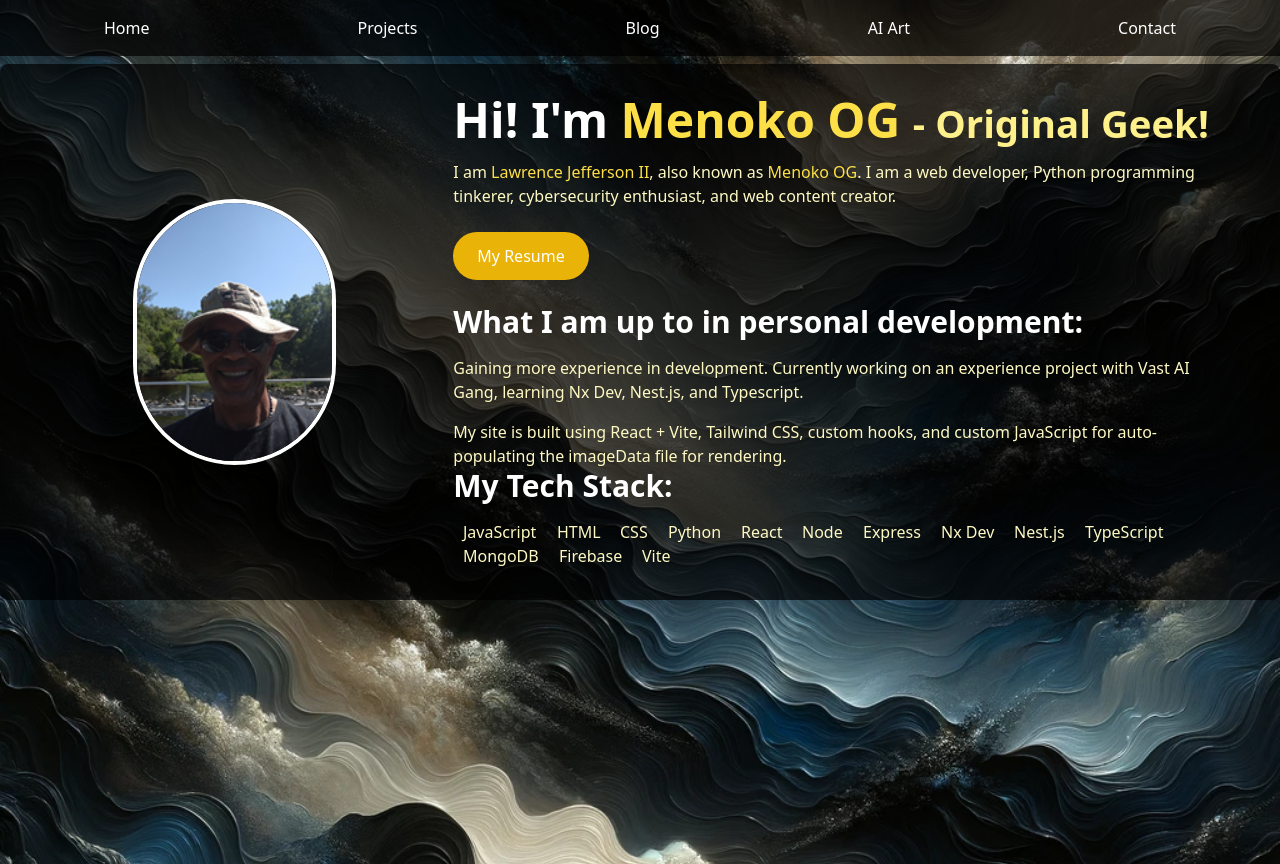
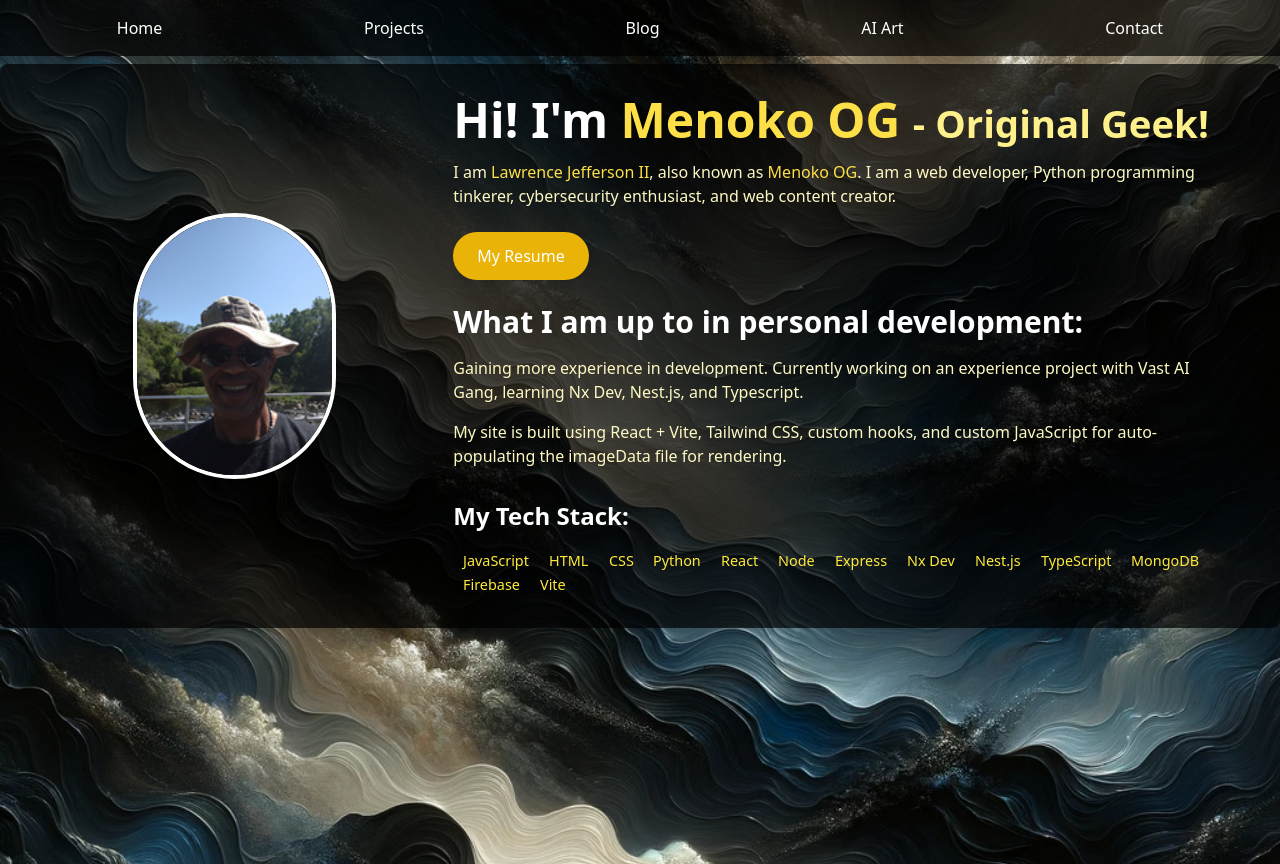
Before and after one commit to MenokoOG/ljmog-portfolio, a React (Vite) app: page / in a window 1280 px wide. Built offline with nearby package versions, Linux system fonts and the light colour scheme.

Commit message:
updates: 6-5-24

```diff
--- a/src/components/Home.css
+++ b/src/components/Home.css
@@ -1,3 +1,41 @@
+/* Home.css */
+
+.container {
+  max-width: 1200px;
+  margin: auto;
+  padding: 1rem;
+}
+
+img {
+  max-width: 150px;
+}
+
+.tech-stack {
+  margin-top: 2rem;
+}
+
+.tech-item {
+  display: inline-block;
+  margin: 0 10px;
+  font-size: 0.9rem;
+  transition: transform 0.3s ease, color 0.3s ease;
+}
+
+.tech-item a {
+  color: #FFEB3B;
+  text-decoration: none;
+}
+
+.tech-item:hover {
+  animation: bounce 1s;
+  color: #FFCA28; /* Bright yellow */
+}
+
+h2.tech-stack-title {
+  font-size: 1.5rem;
+  margin-bottom: 1rem;
+}
+
 @keyframes swirl {
   0% {
     opacity: 0;
@@ -12,12 +50,6 @@
     transform: rotate(0deg) scale(1);
   }
 }
-
-.tech-item:hover {
-  animation: bounce 1s;
-  color: #FFEB3B; /* Bright yellow */
-}
-
 
 @keyframes bounce {
   0%, 20%, 50%, 80%, 100% {
@@ -89,8 +121,3 @@
 .swirl-text li:nth-child(13) {
   animation-delay: 1.3s;
 }
-
-.tech-item:hover {
-  animation: bounce 1s;
-  color: #FFEB3B; /* Bright yellow */
-}
--- a/src/components/Home.jsx
+++ b/src/components/Home.jsx
@@ -1,6 +1,6 @@
 import React from 'react';
 import jeffImg from '../assets/l_jefferson.png';
-import './Home.css'; // Make sure to create this CSS file
+import './Home.css';
 
 const techStack = [
   { name: 'JavaScript', url: 'https://developer.mozilla.org/en-US/docs/Web/JavaScript' },
@@ -20,10 +20,7 @@ const techStack = [
 
 const Home = () => {
   return (
-    <main
-      id="top"
-      className="bg-cover bg-center min-h-screen"
-    >
+    <main id="top" className="bg-cover bg-center min-h-screen">
       <div className="container mx-auto flex flex-wrap items-center bg-opacity-70 bg-black p-8 rounded-lg">
         <div className="w-full md:w-1/3 mb-8 md:mb-0 flex justify-center">
           <img
@@ -69,9 +66,7 @@ const Home = () => {
           </a>
           <br />
           <br />
-          <h2 className="text-3xl font-bold mb-4">
-            What I am up to in personal development:
-          </h2>
+          <h2 className="text-3xl font-bold mb-4">What I am up to in personal development:</h2>
           <p className="text-yellow-100 mb-4">
             Gaining more experience in development. Currently working on an
             experience project with Vast AI Gang, learning Nx Dev, Nest.js, and
@@ -83,7 +78,7 @@ const Home = () => {
             rendering.
           </p>
           <div className="tech-stack">
-            <h2 className="text-3xl font-bold mb-4">My Tech Stack:</h2>
+            <h2 className="text-2xl font-bold mb-4 tech-stack-title">My Tech Stack:</h2>
             <ul className="text-yellow-100 swirl-text">
               {techStack.map((tech, index) => (
                 <li key={index} className="tech-item">
```
